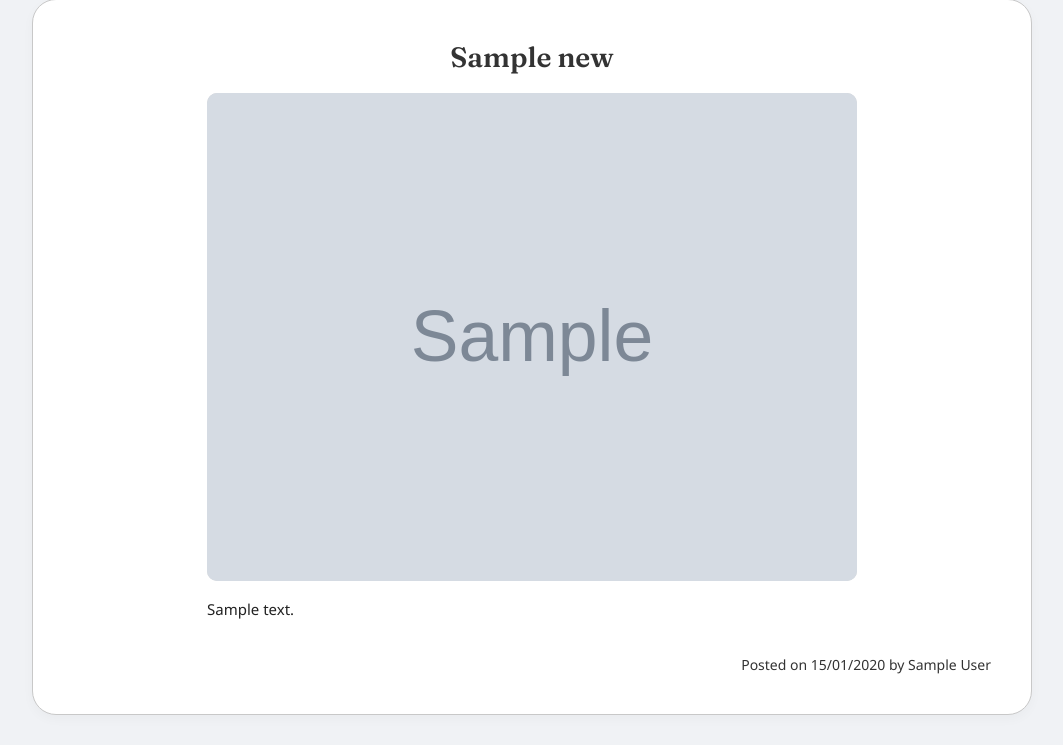
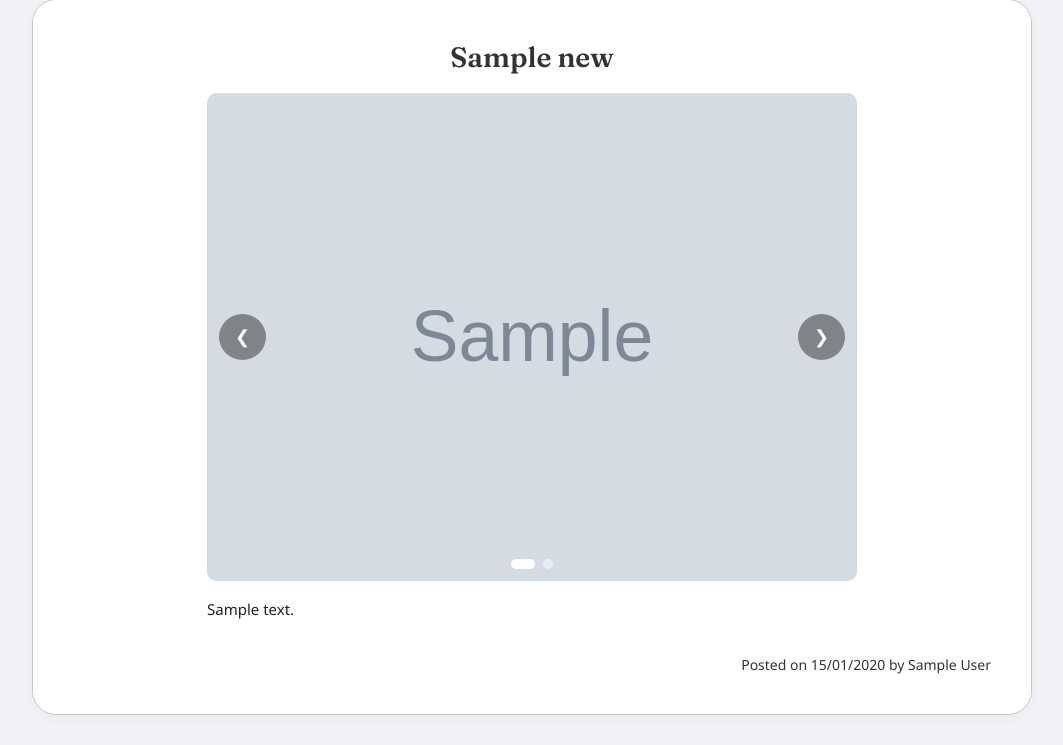
Before and after one commit to kmbwidyodaya/website, a Django app: page /news/1/ in a window 1280 px wide. Shown: the part 145-890 px from the top of the page, without its empty margins (108-1171 px from the left). Run offline with Django 5.2, Linux system fonts and the light colour scheme; tables that the repository leaves empty hold one stand-in row (values such as "Sample post"); grey boxes marked "Sample" are stand-in pictures; some web fonts are replaced.

Commit message:
Penambahan fitur slider news images

```diff
--- a/core/models.py
+++ b/core/models.py
@@ -13,6 +13,16 @@ class News(models.Model):
 
     def __str__(self):
         return self.title
+
+class NewsImage(models.Model):
+    news = models.ForeignKey(News, related_name='additional_images', on_delete=models.CASCADE)
+    image_url = models.URLField(
+        verbose_name="Image URL",
+        help_text="Masukkan link gambar tambahan",
+    )
+
+    def __str__(self):
+        return f"Gambar Tambahan - {self.news.title}"
 
 class Event(models.Model):
     title = models.CharField(max_length=200)
--- a/core/templates/news_detail.html
+++ b/core/templates/news_detail.html
@@ -51,8 +51,29 @@
                         allow="accelerometer; autoplay; clipboard-write; encrypted-media; gyroscope; picture-in-picture"
                         allowfullscreen>
                 </iframe>
-            {% elif news.image %}
-                <img src="{{ news.image }}" alt="{{ news.title }}">
+            {% elif news.image or news.additional_images.all %}
+                <div class="news-slider">
+                    <!-- Slide Gambar Utama -->
+                    {% if news.image %}
+                        <div class="slide active">
+                            <img src="{{ news.image }}" alt="{{ news.title }}">
+                        </div>
+                    {% endif %}
+
+                    <!-- Slide Gambar Tambahan dari Tabel Foreign Key -->
+                    {% for extra in news.additional_images.all %}
+                        <div class="slide {% if not news.image and forloop.first %}active{% endif %}">
+                            <img src="{{ extra.image_url }}" alt="{{ news.title }}">
+                        </div>
+                    {% endfor %}
+
+                    <!-- Tombol Navigasi Slider (Tampil jika total gambar > 1) -->
+                    {% if news.image and news.additional_images.all or news.additional_images.count > 1 %}
+                        <button class="slider-btn prev-btn" type="button" onclick="moveSlide(-1)">&#10094;</button>
+                        <button class="slider-btn next-btn" type="button" onclick="moveSlide(1)">&#10095;</button>
+                        <div class="slider-dots" id="sliderDots"></div>
+                    {% endif %}
+                </div>
             {% else %}
                 <div class="news-gray-placeholder"></div>
             {% endif %}
@@ -99,5 +120,6 @@
         </nav>
     </aside>
     <script src="{% static 'js/main.js' %}"></script>
+    <script src="{% static 'js/newsimages.js' %}"></script>
 </body>
 </html>
--- a/static/css/style.css
+++ b/static/css/style.css
@@ -766,6 +766,7 @@ h1, h2, h3, .section-title, .news-title, .event-title {
 }
 
 .news-detail-media-container {
+    position: relative;
     width: 100%;
     max-width: 650px;
     aspect-ratio: 4 / 3;
@@ -774,6 +775,88 @@ h1, h2, h3, .section-title, .news-title, .event-title {
     overflow: hidden;
     margin-bottom: 16px;
 }
+.news-slider {
+    width: 100%;
+    height: 100%;
+    position: relative;
+}
+
+.news-slider .slide {
+    position: absolute;
+    inset: 0;
+    width: 100%;
+    height: 100%;
+    opacity: 0;
+    visibility: hidden;
+    transition: opacity 600ms ease, visibility 0s linear 600ms;
+}
+
+.news-slider .slide.active {
+    opacity: 1;
+    visibility: visible;
+    transition: opacity 600ms ease;
+}
+
+.news-slider .slide img {
+    width: 100%;
+    height: 100%;
+    object-fit: cover;
+}
+
+@media (prefers-reduced-motion: reduce) {
+    .news-slider .slide,
+    .news-slider .slide.active {
+        transition: none;
+    }
+}
+
+.slider-btn {
+    position: absolute;
+    top: 50%;
+    transform: translateY(-50%);
+    background: rgba(0, 0, 0, 0.4);
+    color: #fff;
+    border: none;
+    padding: 12px 16px;
+    cursor: pointer;
+    border-radius: 50%;
+    font-size: 18px;
+    transition: background 0.3s;
+}
+
+.slider-btn:hover {
+    background: rgba(0, 0, 0, 0.8);
+}
+.prev-btn { left: 12px; }
+.next-btn { right: 12px; }
+/* Container titik indikator */
+.slider-dots {
+    position: absolute;
+    bottom: 12px;
+    left: 50%;
+    transform: translateX(-50%);
+    display: flex;
+    gap: 8px;
+    z-index: 10;
+}
+
+/* Styling dasar tiap titik */
+.dot {
+    width: 10px;
+    height: 10px;
+    background-color: rgba(255, 255, 255, 0.5);
+    border-radius: 50%;
+    cursor: pointer;
+    transition: all 0.3s ease;
+}
+
+/* Titik yang sedang aktif */
+.dot.active {
+    background-color: #ffffff;
+    width: 24px; /* Efek melebar sedikit saat aktif */
+    border-radius: 10px;
+}
+
 
 .news-detail-media-container img,
 .news-detail-media-container iframe {
--- a/staticfiles_build/static/css/style.css
+++ b/staticfiles_build/static/css/style.css
@@ -190,7 +190,7 @@ h1, h2, h3, .section-title, .news-title, .event-title {
 .news-section .news-card .image-placeholder {
     width: 280px;
     height: auto;
-    aspect-ratio: 16 / 9;
+    aspect-ratio: 4 / 3;
 }
 
 .news-section .news-card .image-placeholder img {
```
Also changed, not shown: core/admin.py (+9 -2 lines), static/js/newsimages.js (added, +71 -0 lines), core/migrations/0011_alter_media_embed_url_newsimage.py (added), core/migrations/0012_rename_newsimage_image_to_image_url.py (added), core/migrations/0013_alter_event_image_alter_newsimage_image_url.py (added), core/migrations/0014_alter_event_image_alter_newsimage_image_url.py (added).
